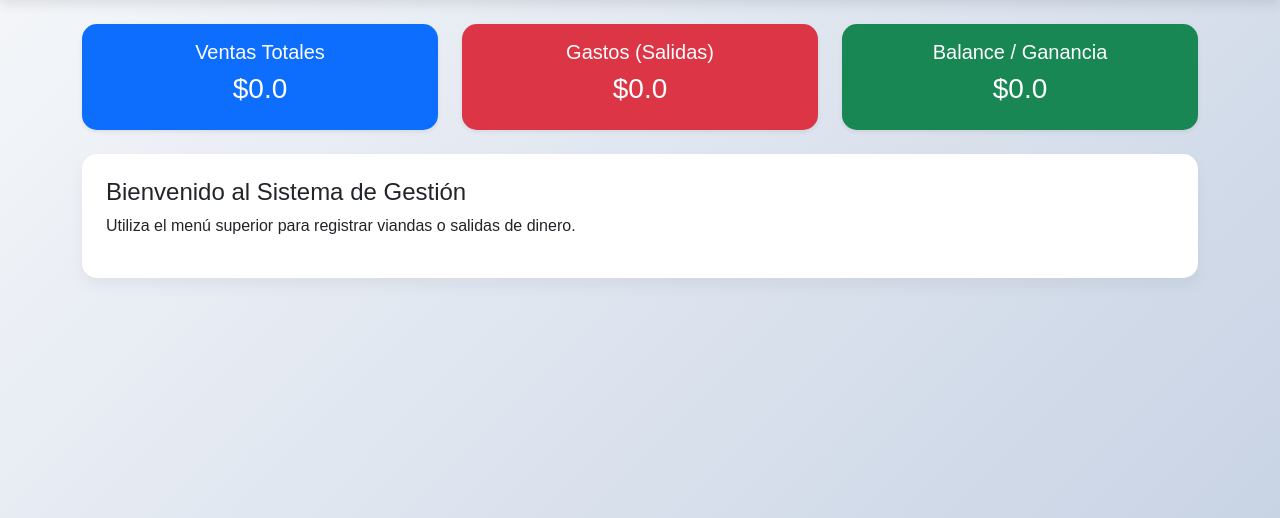
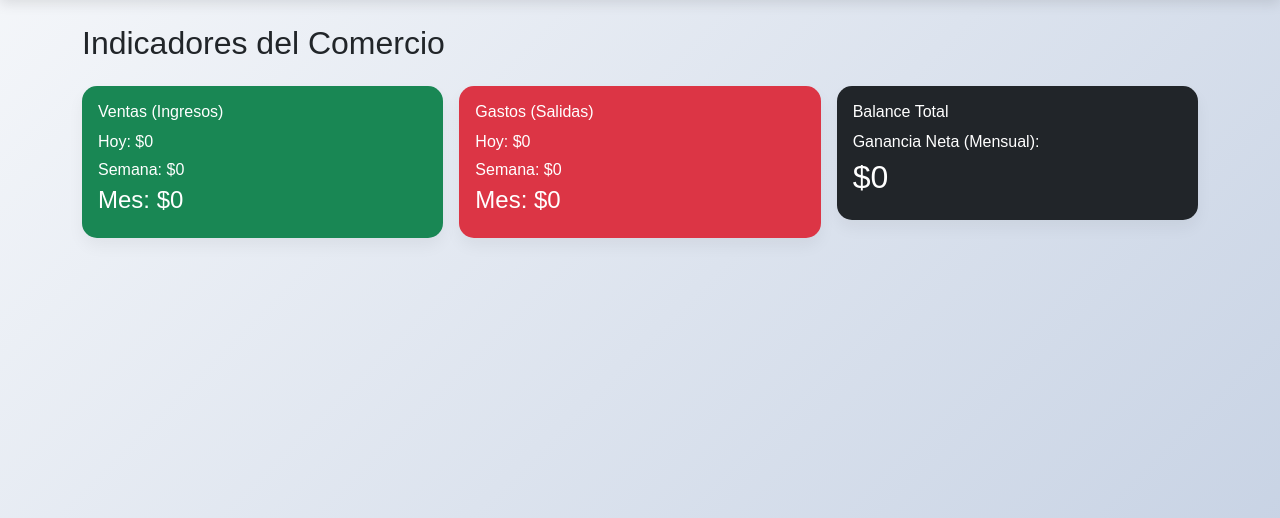
Before and after one commit to matiassoaresdelima-ctrl/Comercio, a Flask app: page / in a window 1280 px wide. Shown: the part 56-574 px from the top of the page. Run offline with Flask 3, Linux system fonts and the light colour scheme.

Commit message:
Feature: Recurring payments and temporal KPIs dashboard

```diff
--- a/app.py
+++ b/app.py
@@ -1,6 +1,6 @@
 
 import os
-from datetime import datetime
+from datetime import datetime, timedelta
 from flask import Flask, render_template, request, redirect, url_for
 from flask_sqlalchemy import SQLAlchemy
 
@@ -15,28 +15,52 @@ class Vianda(db.Model):
     id = db.Column(db.Integer, primary_key=True)
     nombre = db.Column(db.String(100))
     precio = db.Column(db.Float)
+    tipo = db.Column(db.String(20), default='diaria') # diaria, semanal, mensual
+    ultima_facturacion = db.Column(db.DateTime, default=datetime.now)
 
 class MovimientoDinero(db.Model):
     id = db.Column(db.Integer, primary_key=True)
-    tipo = db.Column(db.String(10))
+    tipo = db.Column(db.String(10)) # Ingreso / Egreso
     monto = db.Column(db.Float)
     categoria = db.Column(db.String(50))
     fecha = db.Column(db.DateTime, default=datetime.now)
 
+def procesar_recurrentes():
+    hoy = datetime.now()
+    viandas = Vianda.query.filter(Vianda.tipo != 'diaria').all()
+    for v in viandas:
+        dias = (hoy - v.ultima_facturacion).days
+        if (v.tipo == 'semanal' and dias >= 7) or (v.tipo == 'mensual' and dias >= 30):
+            nuevo = MovimientoDinero(tipo='Ingreso', monto=v.precio, categoria=f'Cobro {v.tipo.capitalize()}: {v.nombre}')
+            v.ultima_facturacion = hoy
+            db.session.add(nuevo)
+    db.session.commit()
+
 @app.route('/')
 def index():
-    try:
-        ventas = db.session.query(db.func.sum(Vianda.precio)).scalar() or 0.0
-        gastos = db.session.query(db.func.sum(MovimientoDinero.monto)).filter(MovimientoDinero.tipo == 'Egreso').scalar() or 0.0
-        return render_template('dashboard.html', total_ventas=ventas, total_gastos=gastos, balance=ventas-gastos)
-    except:
-        return render_template('dashboard.html', total_ventas=0, total_gastos=0, balance=0)
+    procesar_recurrentes()
+    hoy = datetime.now()
+    inicio_sem = hoy - timedelta(days=hoy.weekday())
+    inicio_mes = hoy.replace(day=1)
+
+    def q(t, f): return db.session.query(db.func.sum(MovimientoDinero.monto)).filter(MovimientoDinero.tipo==t, MovimientoDinero.fecha>=f).scalar() or 0
+
+    ctx = {
+        'v_dia': q('Ingreso', hoy.replace(hour=0, minute=0)),
+        'v_sem': q('Ingreso', inicio_sem),
+        'v_mes': q('Ingreso', inicio_mes),
+        'g_dia': q('Egreso', hoy.replace(hour=0, minute=0)),
+        'g_sem': q('Egreso', inicio_sem),
+        'g_mes': q('Egreso', inicio_mes)
+    }
+    return render_template('dashboard.html', **ctx, balance=ctx['v_mes'] - ctx['g_mes'])
 
 @app.route('/viandas', methods=['GET', 'POST'])
 def viandas():
     if request.method == 'POST':
-        nueva = Vianda(nombre=request.form.get('nombre'), precio=float(request.form.get('precio', 0)))
+        nueva = Vianda(nombre=request.form.get('nombre'), precio=float(request.form.get('precio', 0)), tipo=request.form.get('tipo', 'diaria'))
         db.session.add(nueva)
+        db.session.add(MovimientoDinero(tipo='Ingreso', monto=nueva.precio, categoria=f'Venta inicial: {nueva.nombre}'))
         db.session.commit()
         return redirect(url_for('viandas'))
     return render_template('viandas.html', viandas=Vianda.query.all())
@@ -50,8 +74,6 @@ def salidas():
         return redirect(url_for('salidas'))
     return render_template('salidas.html', egresos=MovimientoDinero.query.filter_by(tipo='Egreso').all())
 
-with app.app_context():
-    db.create_all()
-
-if __name__ == '__main__':
+if __name__ == "__main__":
+    with app.app_context(): db.create_all()
     app.run(host='0.0.0.0', port=int(os.environ.get('PORT', 5000)))
--- a/templates/dashboard.html
+++ b/templates/dashboard.html
@@ -1,38 +1,29 @@
 
 {% extends 'base.html' %}
 {% block content %}
-<div class='row mb-4'>
+<h2 class='mb-4'>Indicadores del Comercio</h2>
+<div class='row g-3'>
     <div class='col-md-4'>
-        <div class='card bg-primary text-white shadow-sm'>
-            <div class='card-body text-center'>
-                <h5>Ventas Totales</h5>
-                <h3>${{ total_ventas }}</h3>
-            </div>
+        <div class='card bg-success text-white p-3'>
+            <h6>Ventas (Ingresos)</h6>
+            <p class='mb-1'>Hoy: ${{ v_dia }}</p>
+            <p class='mb-1'>Semana: ${{ v_sem }}</p>
+            <p class='h4 font-weight-bold'>Mes: ${{ v_mes }}</p>
         </div>
     </div>
     <div class='col-md-4'>
-        <div class='card bg-danger text-white shadow-sm'>
-            <div class='card-body text-center'>
-                <h5>Gastos (Salidas)</h5>
-                <h3>${{ total_gastos }}</h3>
-            </div>
+        <div class='card bg-danger text-white p-3'>
+            <h6>Gastos (Salidas)</h6>
+            <p class='mb-1'>Hoy: ${{ g_dia }}</p>
+            <p class='mb-1'>Semana: ${{ g_sem }}</p>
+            <p class='h4 font-weight-bold'>Mes: ${{ g_mes }}</p>
         </div>
     </div>
     <div class='col-md-4'>
-        <div class='card bg-success text-white shadow-sm'>
-            <div class='card-body text-center'>
-                <h5>Balance / Ganancia</h5>
-                <h3>${{ balance }}</h3>
-            </div>
-        </div>
-    </div>
-</div>
-
-<div class='row mt-4'>
-    <div class='col-12'>
-        <div class='card p-4'>
-            <h4>Bienvenido al Sistema de Gestión</h4>
-            <p>Utiliza el menú superior para registrar viandas o salidas de dinero.</p>
+        <div class='card bg-dark text-white p-3'>
+            <h6>Balance Total</h6>
+            <p class='mb-1'>Ganancia Neta (Mensual):</p>
+            <p class='h2'>${{ balance }}</p>
         </div>
     </div>
 </div>
```
Also changed, not shown: templates/viandas.html (+23 -29 lines), instance/comercio.db (added).
